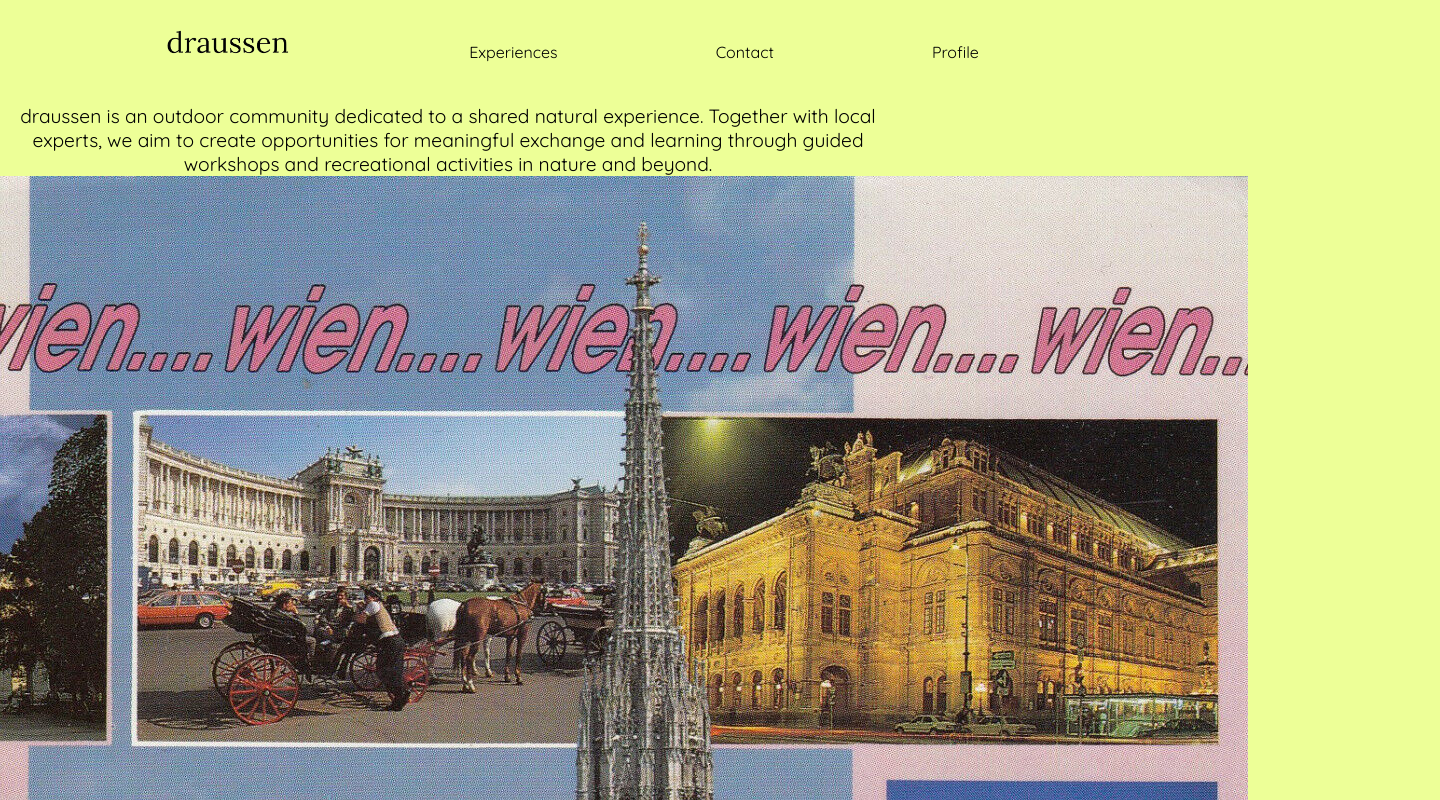
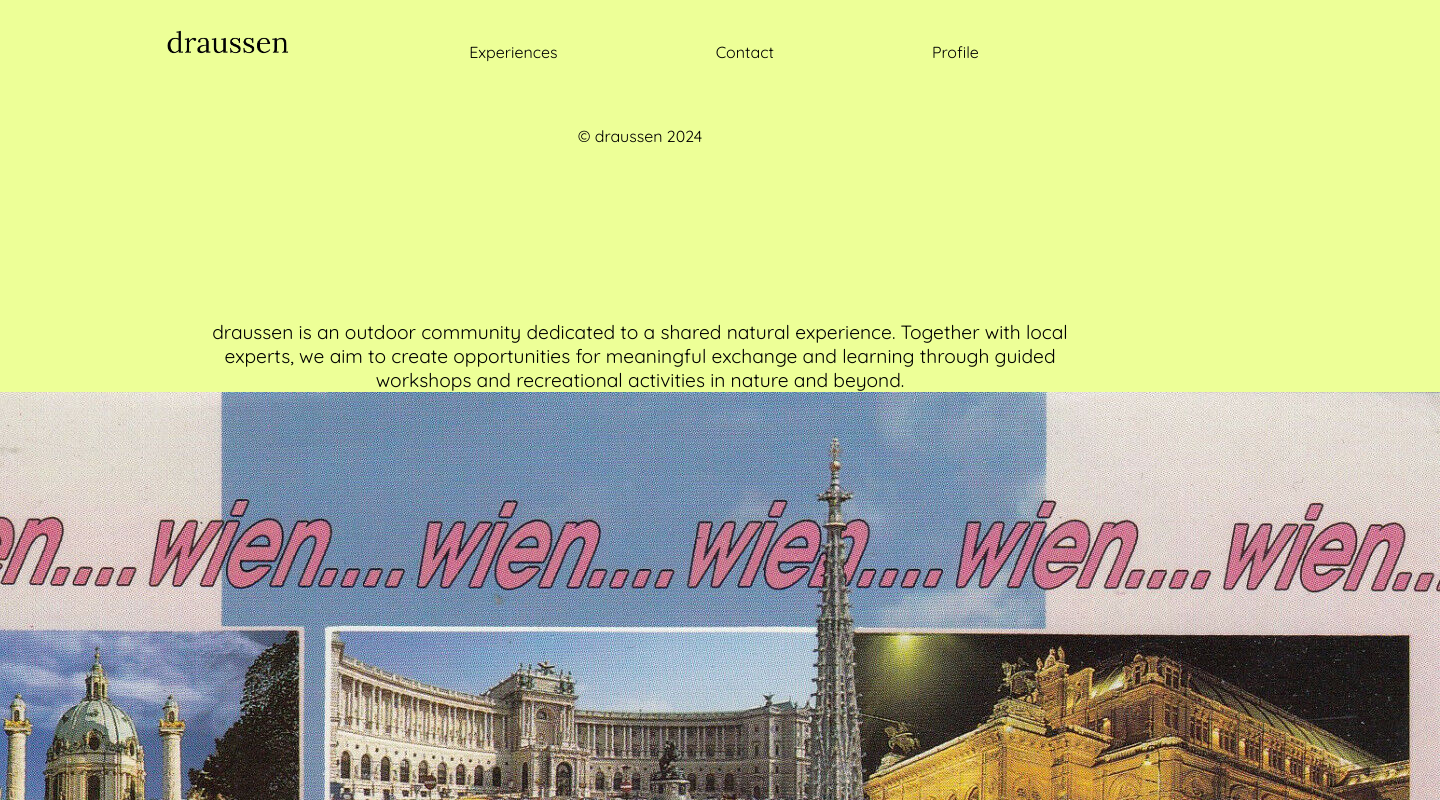
Before and after one commit to ppmmhh/next.js-draussen, a Next.js app: page / in a window 1280 px wide. Shown: the top 800 px of the page, 1440 px wide, since content can reach past the window. Built offline with nearby package versions, Linux system fonts and the light colour scheme.

Commit message:
Apply styling to nav bar

```diff
--- a/app/header.scss
+++ b/app/header.scss
@@ -37,9 +37,12 @@ p {
 .text {
   font-family: var(--font-mono);
   width: 70%;
-  left: 15%;
   right: 30%;
   bottom: 30%;
+  position: absolute;
+  top: 50%;
+  left: 50%;
+  transform: translate(-50%, -50%);
   background-color: transparent;
   font-size: 1.5vw;
   text-align: center;
```
